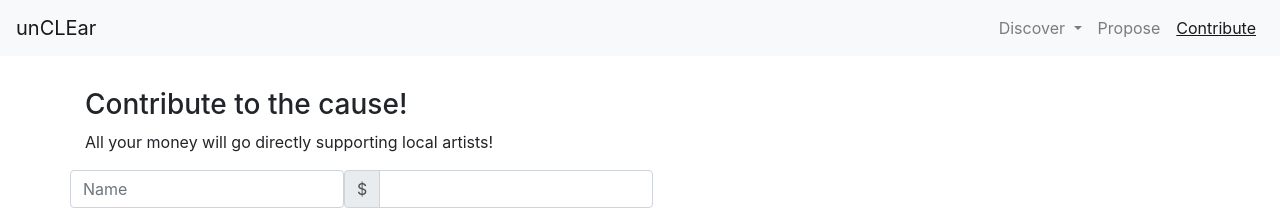
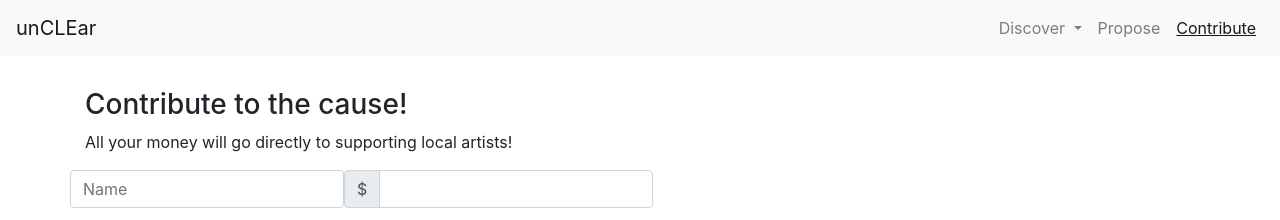
Before and after one commit to benjamam/unCLEar, an Angular app: page /contribute in a window 1280 px wide. Shown: the top 220 px of the page. Built offline with nearby package versions, Linux system fonts and the light colour scheme.

Commit message:
typos, more opaque jumbtron

```diff
--- a/src/app/modules/contribute/contribute.component.html
+++ b/src/app/modules/contribute/contribute.component.html
@@ -1,6 +1,6 @@
 <div class="container">
     <h3>Contribute to the cause!</h3>
-    <p>All your money will go directly supporting local artists!</p>
+    <p>All your money will go directly to supporting local artists!</p>
     <div class="row">
         <div class="form-group row-lg-6 row-sm-12">
             <input type="name" class="form-control" id="name" placeholder="Name">
--- a/src/app/modules/home/components/splash-page/splash-page.component.scss
+++ b/src/app/modules/home/components/splash-page/splash-page.component.scss
@@ -1,5 +1,5 @@
 .jumbotron {
-    background-color: rgba(233, 236, 239, 0.8);
+    background-color: rgba(233, 236, 239, 0.9);
 
 }
 
```
